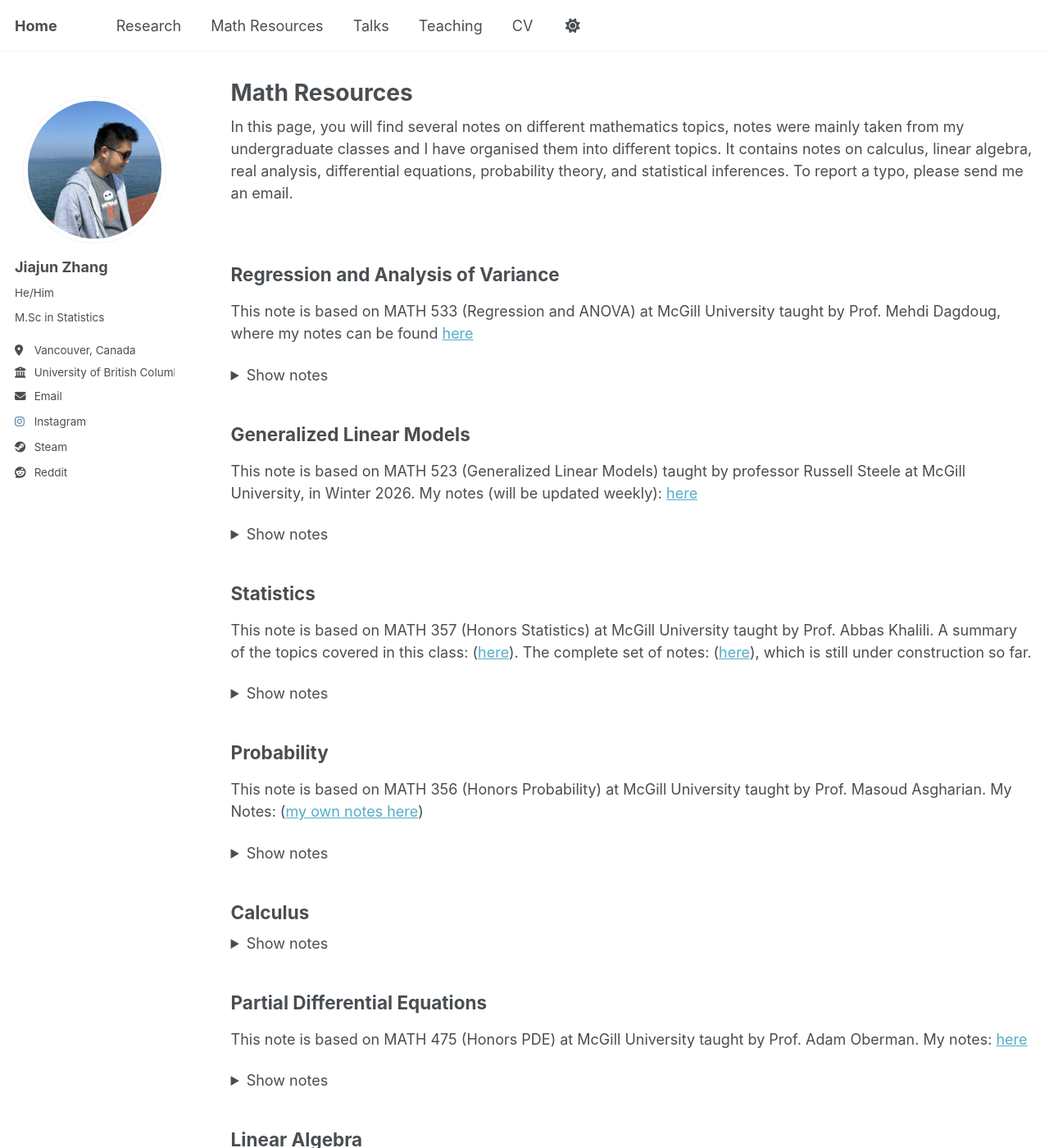
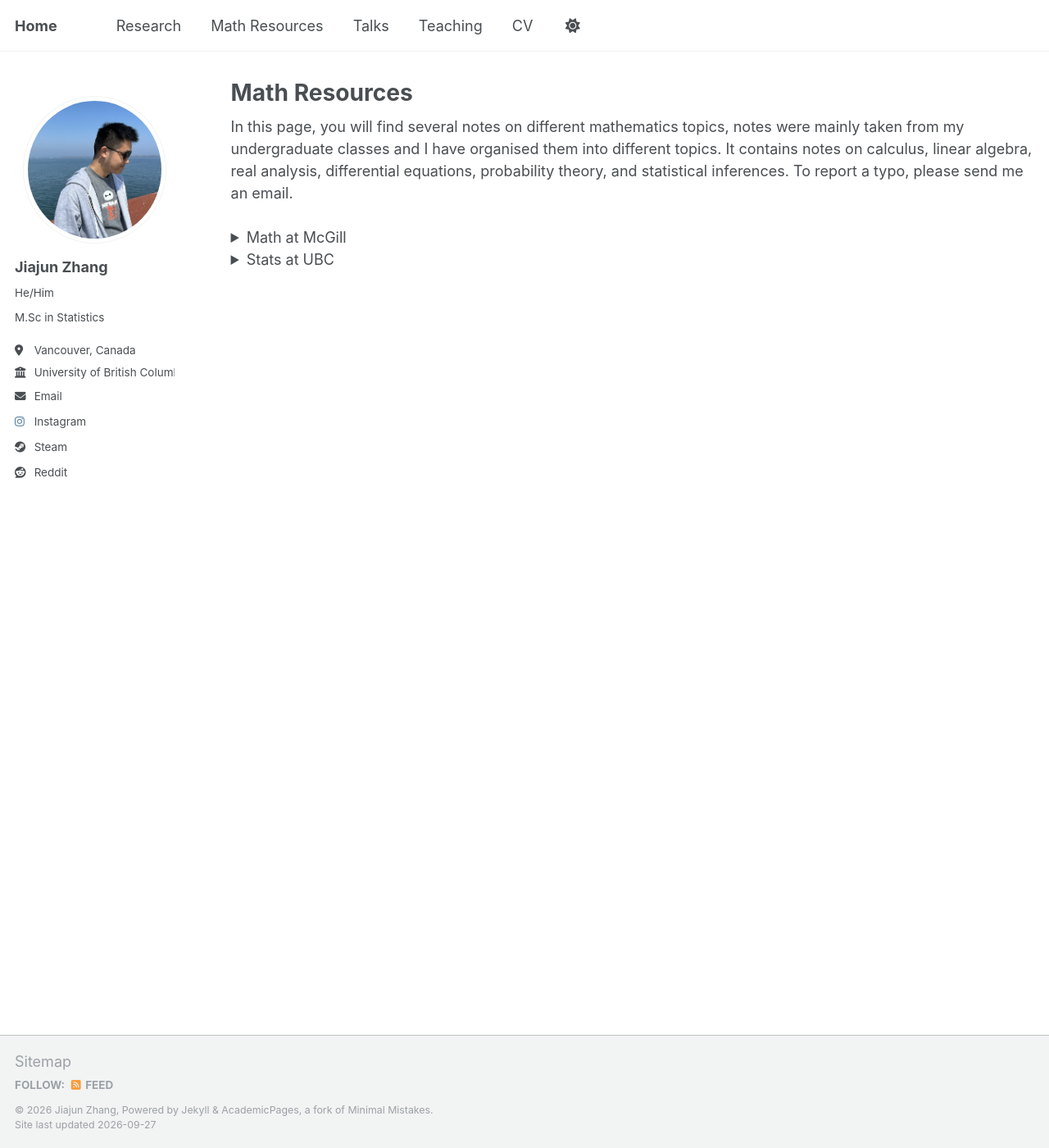
Before and after one commit to JohanssonRein/JohanssonRein.github.io, a Jekyll site: the page built from _pages/publications.html, in a window 1280 px wide and 1400 px high. Shown: the whole window at 82% size. Built offline with Jekyll 4.4.1, drawn with Linux system fonts in a browser that asks for light colours; some of the changed text lies outside the part shown.

Commit message:
Update publications.html

```diff
--- a/_pages/publications.html
+++ b/_pages/publications.html
@@ -16,25 +16,86 @@ In this page, you will find several notes on different mathematics topics, notes
 
 {% include base_path %}
 
-<!-- New style rendering if publication categories are defined -->
+<!-- Statistics and Probability -->
+<details class="resource-group">
+  <summary class="resource-group-title">
+    Math at McGill
+  </summary>
+
+  <div class="resource-group-content">
+
     {% for category in site.publication_category %}
-  {% assign filtered_posts = site.publications | where: "category", category[0] | sort: "order" %}
+      {% if category[1].group == "Math at McGill" %}
+
+        {% assign filtered_posts = site.publications
+          | where: "category", category[0]
+          | sort: "order" %}
+
         {% if filtered_posts.size > 0 %}
 
           <h2>{{ category[1].title }}</h2>
+
           {% if category[1].description %}
-    <p style="margin: 0 0 1em 0; font-size: 0.95em; color: #555;">
+            <div class="resource-description">
               {{ category[1].description | markdownify }}
-    </p>
+            </div>
           {% endif %}
 
-  <details>
-    <summary style="cursor: pointer;">Show notes</summary>
+          <details class="resource-notes">
+            <summary>Show notes</summary>
             <hr />
+
             {% for post in filtered_posts %}
               {% include archive-single.html %}
             {% endfor %}
+
           </details>
 
         {% endif %}
+      {% endif %}
     {% endfor %}
+
+  </div>
+</details>
+
+<!-- Algebra and Discrete Mathematics -->
+<details class="resource-group">
+  <summary class="resource-group-title">
+    Stats at UBC
+  </summary>
+
+  <div class="resource-group-content">
+
+    {% for category in site.publication_category %}
+      {% if category[1].group == "Stats at UBC" %}
+
+        {% assign filtered_posts = site.publications
+          | where: "category", category[0]
+          | sort: "order" %}
+
+        {% if filtered_posts.size > 0 %}
+
+          <h2>{{ category[1].title }}</h2>
+
+          {% if category[1].description %}
+            <div class="resource-description">
+              {{ category[1].description | markdownify }}
+            </div>
+          {% endif %}
+
+          <details class="resource-notes">
+            <summary>Show notes</summary>
+            <hr />
+
+            {% for post in filtered_posts %}
+              {% include archive-single.html %}
+            {% endfor %}
+
+          </details>
+
+        {% endif %}
+      {% endif %}
+    {% endfor %}
+
+  </div>
+</details>
```
Lines whose indentation alone changed are shown as unchanged.
